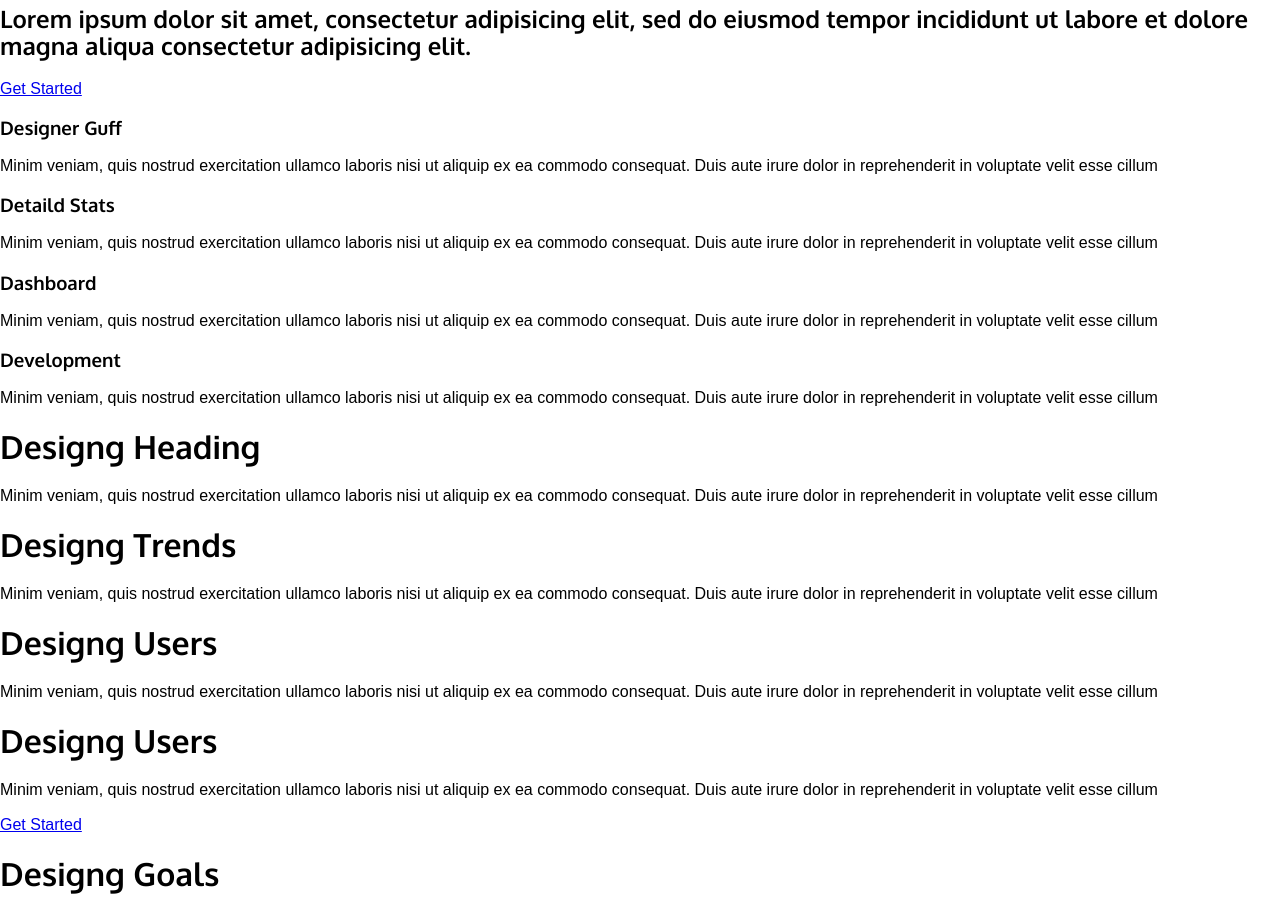
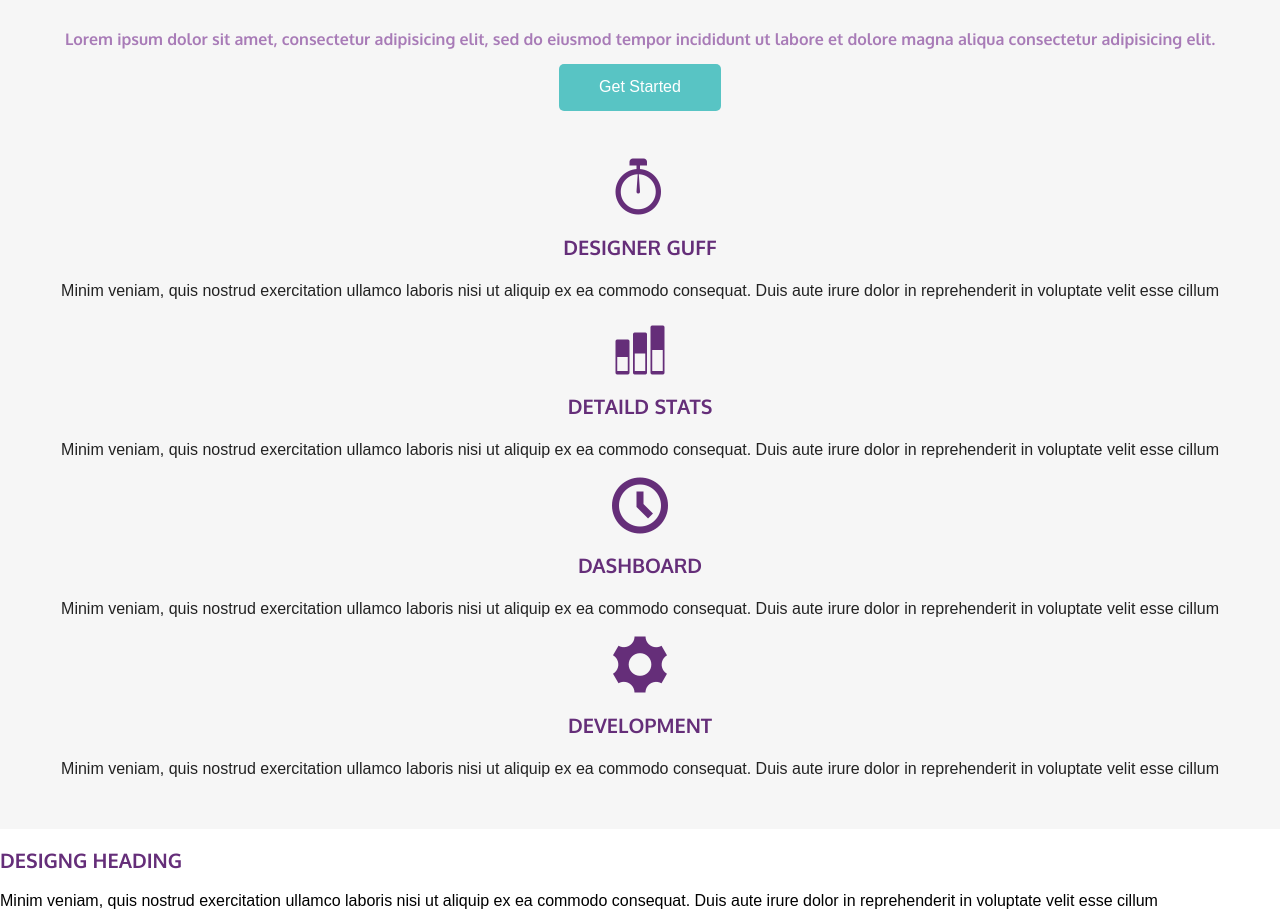
Before and after one commit to MarceloLima11/Range_Hotels, a plain HTML site: page index.html in a window 1280 px wide. Shown: the part 360-1275 px from the top of the page. Drawn offline with Linux system fonts and the light colour scheme.

Commit message:
Icomoon icons add and middle content style

```diff
--- a/css/main.css
+++ b/css/main.css
@@ -6,6 +6,19 @@ html{
 }
 h1, h2, h3, h4, h5, h6{
     font-family: "Oxygen", arial;
+}
+
+/* Generic class */
+.button{
+    display: inline-block;
+    padding: .9em 2.5em;
+    background: #58c4c4;
+    border-radius: 5px;
+    color: white;
+    text-decoration: none;
+}
+.button:hover{
+    background: #37a0a0;
 }
 
 /* class / ids */
@@ -34,3 +47,38 @@ h1, h2, h3, h4, h5, h6{
 .top-nav a:hover{
     background: #7c3792;
 }
+
+.top-content{
+    padding: 1em;
+    text-align: center;
+    background: #f6f6f6;
+}
+.top-content-title{
+    color: #612674;
+    font-size: 1.375em; /* 22 / 16 */
+    margin: 1.375em;
+}
+.top-content-subtitle{
+    color: #a87bb7;
+    font-size: 1em;
+    line-height: 1.5;
+}
+
+.middle-content{
+    padding: 2em;
+    background: #f6f6f6;
+    text-align: center;
+}
+.middle-content-title{
+    font-size: 1.25em;
+    color: #652e79;
+    text-transform: uppercase;
+}
+.middle-content p{
+    line-height: 1.5;
+    color: #222;
+}
+.middle-content span[class^="icon"]{
+    font-size: 3.5em;
+    color: #652e79;
+}
--- /dev/null
+++ b/icomoon/style.css
@@ -0,0 +1,48 @@
+@font-face {
+  font-family: 'icomoon';
+  src:  url('fonts/icomoon.eot?f1dslm');
+  src:  url('fonts/icomoon.eot?f1dslm#iefix') format('embedded-opentype'),
+    url('fonts/icomoon.ttf?f1dslm') format('truetype'),
+    url('fonts/icomoon.woff?f1dslm') format('woff'),
+    url('fonts/icomoon.svg?f1dslm#icomoon') format('svg');
+  font-weight: normal;
+  font-style: normal;
+  font-display: block;
+}
+
+[class^="icon-"], [class*=" icon-"] {
+  /* use !important to prevent issues with browser extensions that change fonts */
+  font-family: 'icomoon' !important;
+  speak: never;
+  font-style: normal;
+  font-weight: normal;
+  font-variant: normal;
+  text-transform: none;
+  line-height: 1;
+
+  /* Better Font Rendering =========== */
+  -webkit-font-smoothing: antialiased;
+  -moz-osx-font-smoothing: grayscale;
+}
+
+.icon-clock:before {
+  content: "\e94e";
+}
+.icon-stopwatch:before {
+  content: "\e952";
+}
+.icon-cog:before {
+  content: "\e994";
+}
+.icon-stats-bars2:before {
+  content: "\e99d";
+}
+.icon-google-plus:before {
+  content: "\ea8b";
+}
+.icon-facebook:before {
+  content: "\ea90";
+}
+.icon-twitter:before {
+  content: "\ea96";
+}
--- a/index.html
+++ b/index.html
@@ -5,6 +5,7 @@
     <meta charset="utf-8">
 
     <link href='http://fonts.googleapis.com/css?family=Oxygen:400,300,700' rel='stylesheet' type='text/css'>
+    <link rel="stylesheet" href="icomoon/style.css">
     <link rel="stylesheet" href="css/normalize.css">
     <link rel="stylesheet" href="css/main.css">
 </head>
@@ -24,62 +25,67 @@
         </nav>
     </header>
 
-    <section>
-        <h1>A exciting new venture over the range</h1>
+    <section class="top-content">
+        <h1 class="top-content-title">A exciting new venture over the range</h1>
 
-        <h2>Lorem ipsum dolor sit amet, consectetur adipisicing elit, sed do eiusmod tempor incididunt ut labore et dolore magna aliqua consectetur adipisicing elit.</h2>
+        <h2 class="top-content-subtitle">Lorem ipsum dolor sit amet, consectetur adipisicing elit, sed do eiusmod tempor incididunt ut labore et dolore magna aliqua consectetur adipisicing elit.</h2>
 
-        <a href="#">Get Started</a>
+        <a href="#" class="button">Get Started</a>
     </section>
 
-    <section>
+    <section class="middle-content">
 
         <article>
-            <h3>Designer Guff</h3>
+            <span class="icon-stopwatch"></span>
+            <h3 class="middle-content-title">Designer Guff</h3>
             <p>Minim veniam, quis nostrud exercitation ullamco laboris nisi ut aliquip ex ea commodo consequat. Duis aute irure dolor in reprehenderit in voluptate velit esse cillum</p>
         </article>
 
         <article>
-            <h3>Detaild Stats</h3>
+            <span class="icon-stats-bars2"></span>
+            <h3 class="middle-content-title">Detaild Stats</h3>
             <p>Minim veniam, quis nostrud exercitation ullamco laboris nisi ut aliquip ex ea commodo consequat. Duis aute irure dolor in reprehenderit in voluptate velit esse cillum</p>
         </article>
 
         <article>
-            <h3>Dashboard</h3>
+            <span class="icon-clock"></span>
+            <h3 class="middle-content-title">Dashboard</h3>
             <p>Minim veniam, quis nostrud exercitation ullamco laboris nisi ut aliquip ex ea commodo consequat. Duis aute irure dolor in reprehenderit in voluptate velit esse cillum</p>
         </article>
 
         <article>
-            <h3>Development</h3>
+            <span class="icon-cog"></span>
+            <h3 class="middle-content-title">Development</h3>
             <p>Minim veniam, quis nostrud exercitation ullamco laboris nisi ut aliquip ex ea commodo consequat. Duis aute irure dolor in reprehenderit in voluptate velit esse cillum</p>
         </article>
 
     </section>
 
     <section>
+
         <article>
-            <h1>Designg Heading</h1>
+            <h3 class="middle-content-title">Designg Heading</h3>
             <p>Minim veniam, quis nostrud exercitation ullamco laboris nisi ut aliquip ex ea commodo consequat. Duis aute irure dolor in reprehenderit in voluptate velit esse cillum</p>
         </article>
 
         <article>
-            <h1>Designg Trends</h1>
+            <h3 class="middle-content-title">Designg Trends</h3>
             <p>Minim veniam, quis nostrud exercitation ullamco laboris nisi ut aliquip ex ea commodo consequat. Duis aute irure dolor in reprehenderit in voluptate velit esse cillum</p>
         </article>
 
         <article>
-            <h1>Designg Users</h1>
+            <h3 class="middle-content-title">Designg Users</h3>
             <p>Minim veniam, quis nostrud exercitation ullamco laboris nisi ut aliquip ex ea commodo consequat. Duis aute irure dolor in reprehenderit in voluptate velit esse cillum</p>
         </article>
 
         <article>
-            <h1>Designg Users</h1>
+            <h3 class="middle-content-title">Designg Users</h3>
             <p>Minim veniam, quis nostrud exercitation ullamco laboris nisi ut aliquip ex ea commodo consequat. Duis aute irure dolor in reprehenderit in voluptate velit esse cillum</p>
             <a href="#">Get Started </a>
         </article>
 
         <article>
-            <h1>Designg Goals</h1>
+            <h3 class="middle-content-title">Designg Goals</h3>
             <p>Minim veniam, quis nostrud exercitation ullamco laboris nisi ut aliquip ex ea commodo consequat. Duis aute irure dolor in reprehenderit in voluptate velit esse cillum</p>
             <a href="#">Buy Now</a>
         </article>
```
Also changed, not shown: icomoon/selection.json (added, +1 -0 lines), icomoon/fonts/icomoon.ttf (added), icomoon/fonts/icomoon.woff (added), 2 other files.
